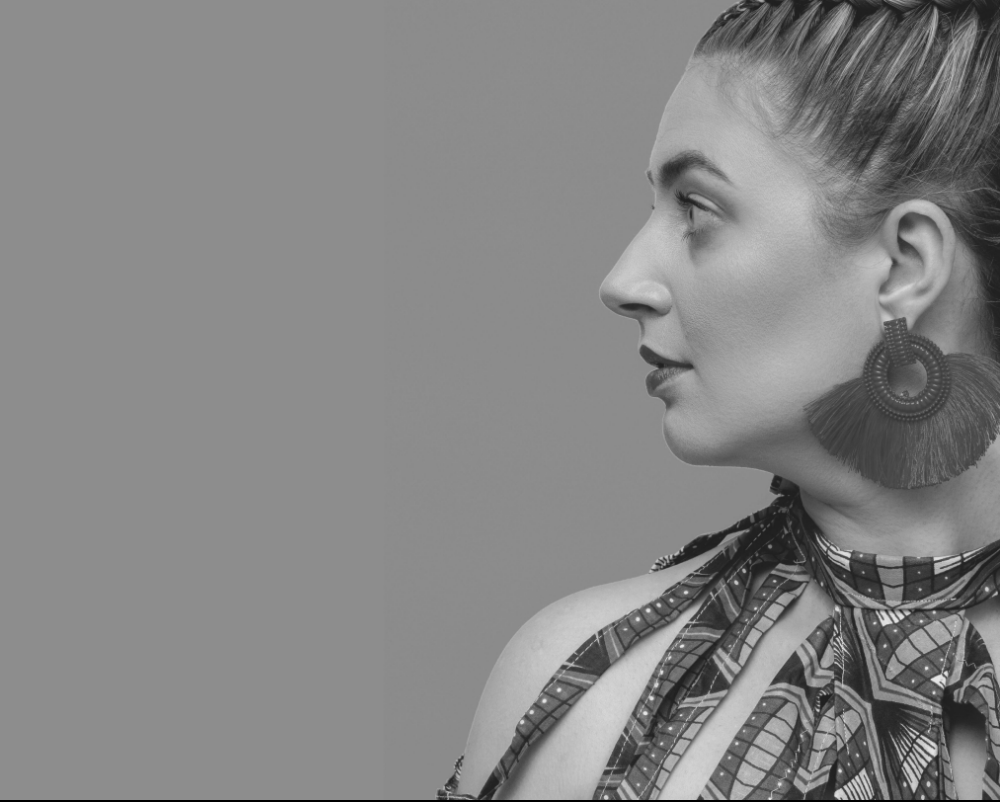
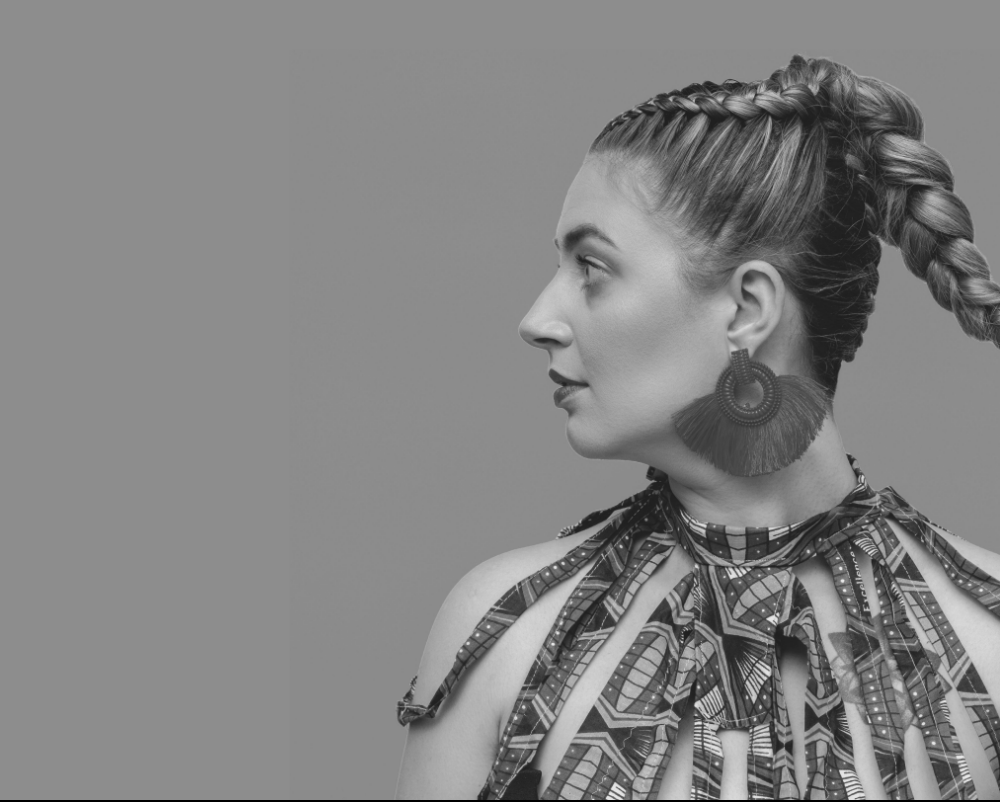
Before and after one commit to malazeberka/csscwiczenia, a plain HTML site: page index.html in a window 1280 px wide. Shown: the top 802 px of the page, 280-1280 px from the left. Drawn offline with Linux system fonts and the light colour scheme.

Commit message:
i like it

```diff
--- a/css/style.css
+++ b/css/style.css
@@ -14,7 +14,7 @@ html,body {
   line-height: 1.7em;
 }
 header {
-  background: #333 url('../images/lenaslavic4.jpg') no-repeat center center/cover;
+  background: #333 url('../images/lenaslavic5.jpg') no-repeat center center/cover;
   height: 100vh;
   text-align: left;
   padding: 2rem;
```
Also changed, not shown: images/lenaslavic5.jpg (added).
